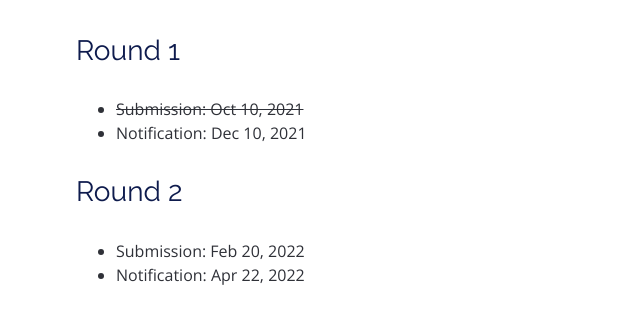
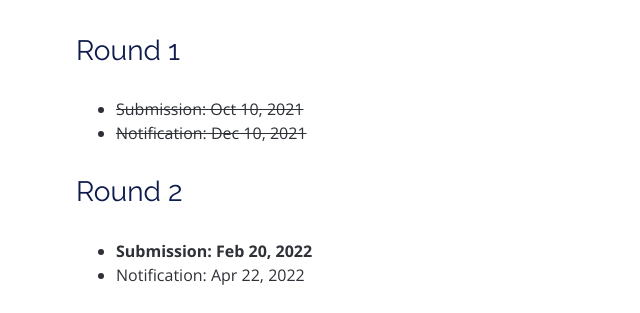
Before and after one commit to davidediruscio/ECMFA2022, a plain HTML site: page index.html in a window 1280 px wide. Shown: the part 3280-3593 px from the top of the page, without its empty margins (9-649 px from the left). Drawn offline with nearby package versions, Linux system fonts and the light colour scheme.

Commit message:
Strike passed deadlines

```diff
--- a/index.html
+++ b/index.html
@@ -215,13 +215,13 @@
             <p>
               <ul>
                 <li><strike>Submission: Oct 10, 2021</strike></li>
-                <li>Notification: Dec 10, 2021</li>
+                <li><strike>Notification: Dec 10, 2021</strike></li>
               </ul>
             </p>
             <h3>Round 2</h3>
             <p>
               <ul>
-                <li>Submission: Feb 20, 2022</li>
+                <li><b>Submission: Feb 20, 2022</b></li>
                 <li>Notification: Apr 22, 2022</li>
               </ul>
             </p>
```
